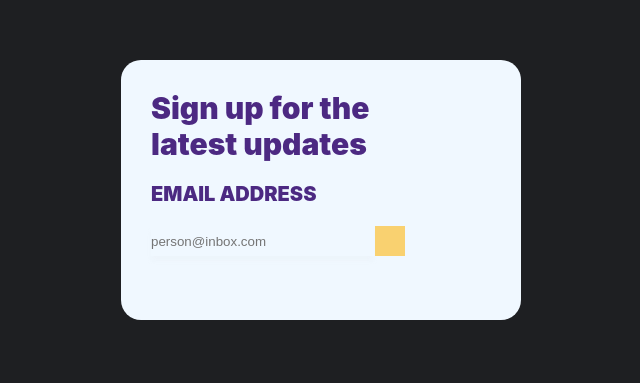
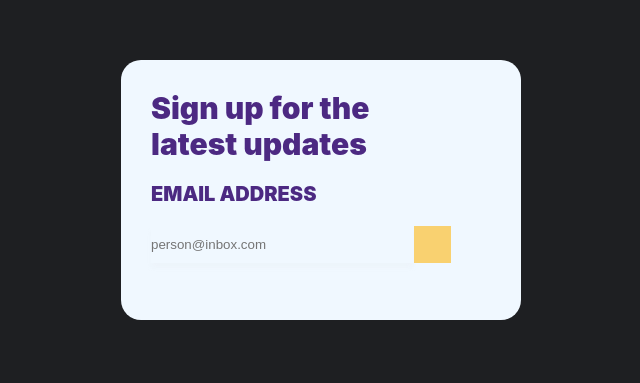
Before and after one commit to pinargultekin/sign-in-form, a plain HTML site: page index.html in a window 1280 px wide. Shown: the part 180-563 px from the top of the page, without its empty margins (319-959 px from the left). Drawn offline with Linux system fonts and the light colour scheme; a web font is replaced by a local one.

Commit message:
arrow button fixed

```diff
--- a/index.html
+++ b/index.html
@@ -20,7 +20,7 @@
                             <input type="text" id="email" name="email" placeholder="person@inbox.com">
                         </div>
                         <div class="input-gr append-icon">
-                            <button><span class="icon arrow-icon"></button>
+                            <span class="icon arrow-icon">
                         </div>
                     </div>
 
--- a/style.css
+++ b/style.css
@@ -49,13 +49,8 @@ h2{
     font-weight: 900;
     margin:1rem;
 }
-button{
-    width: 1.5rem;
-    height: 1.5rem;
-    background-color: var(--color-secondary);
-    border:none;
-}
 .icon{
+    margin:5px auto;
     display: inline-block;
     width: 1rem;
     height: 1rem;
@@ -83,7 +78,14 @@ input:focus, button:focus{
 .input-group{
     display:flex;
     margin-top:1rem;
+    align-content: center;
 }
-.input-gr{
-flex: 1 1 auto;
+.input-text{
+flex-grow: 5;
 }
+.append-icon{
+    flex-grow: 1;
+    background-color: var(--color-secondary);
+    text-align: center;
+    padding-top:2px;
+}
```
